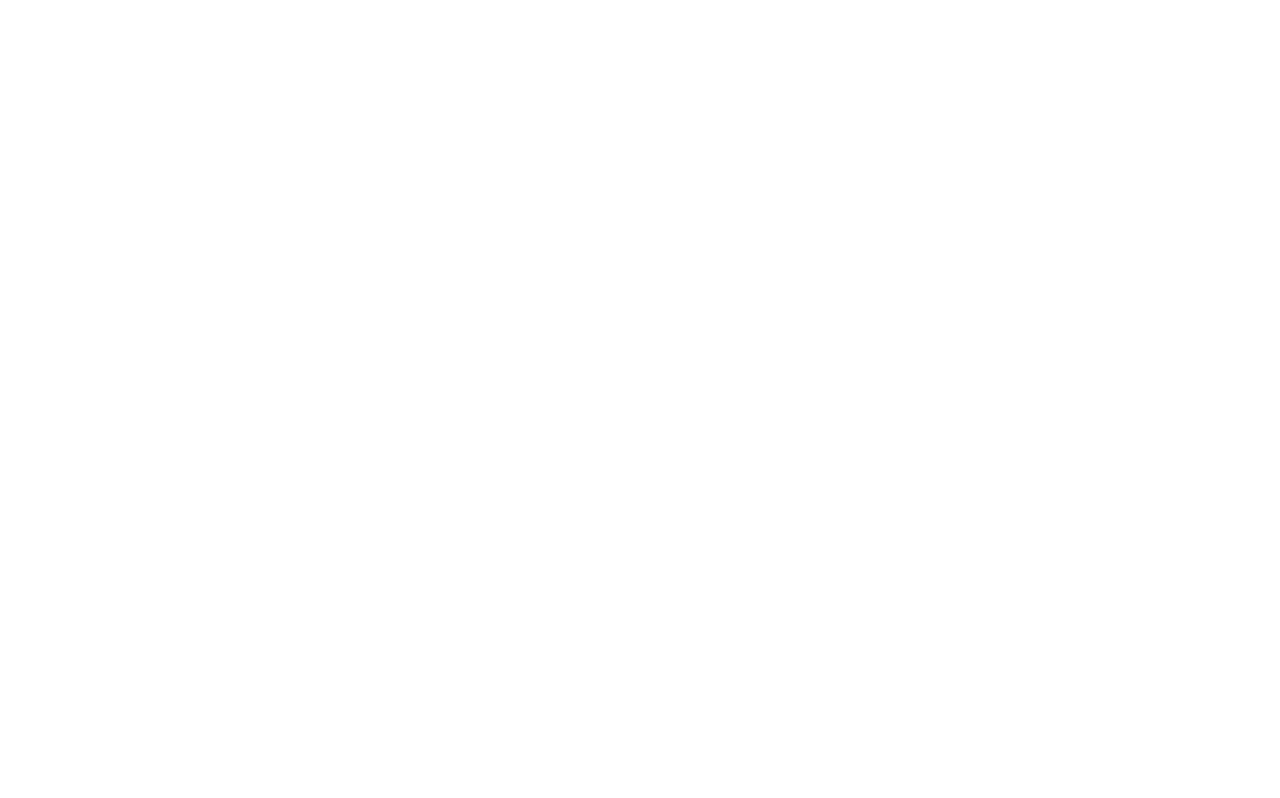
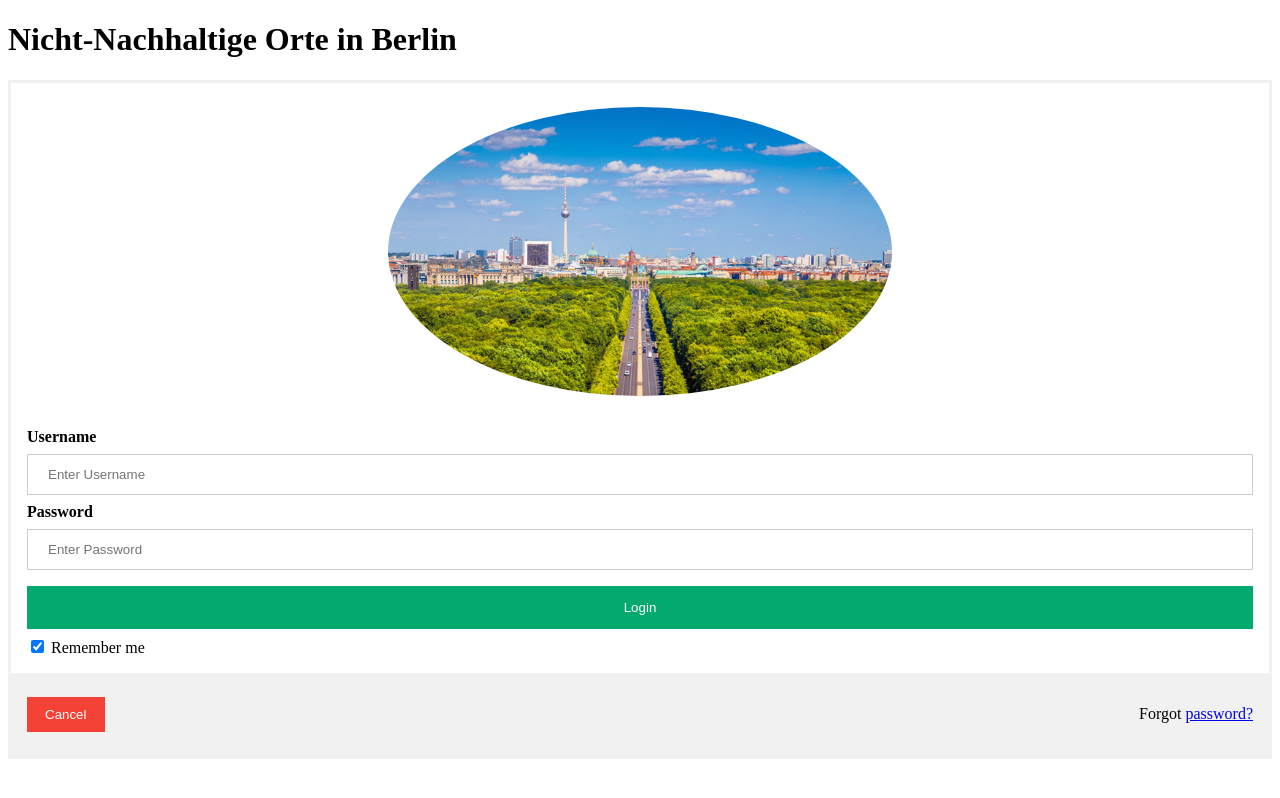
Before and after one commit to D0PERMINE/web-application-development-sose-23, a plain HTML site: page index.html in a window 1280 px wide. Drawn offline with Linux system fonts and the light colour scheme.

Commit message:
added login form

```diff
--- a/css/style.css
+++ b/css/style.css
@@ -0,0 +1,71 @@
+/* Bordered form */
+form {
+    border: 3px solid #f1f1f1;
+  }
+
+  /* Full-width inputs */
+  input[type=text], input[type=password] {
+    width: 100%;
+    padding: 12px 20px;
+    margin: 8px 0;
+    display: inline-block;
+    border: 1px solid #ccc;
+    box-sizing: border-box;
+  }
+
+  /* Set a style for all buttons */
+  button {
+    background-color: #04AA6D;
+    color: white;
+    padding: 14px 20px;
+    margin: 8px 0;
+    border: none;
+    cursor: pointer;
+    width: 100%;
+  }
+
+  /* Add a hover effect for buttons */
+  button:hover {
+    opacity: 0.8;
+  }
+
+  /* Extra style for the cancel button (red) */
+  .cancelbtn {
+    width: auto;
+    padding: 10px 18px;
+    background-color: #f44336;
+  }
+
+  /* Center the avatar image inside this container */
+  .imgcontainer {
+    text-align: center;
+    margin: 24px 0 12px 0;
+  }
+
+  /* Avatar image */
+  img.green_berlin {
+    width: 40%;
+    border-radius: 50%;
+  }
+
+  /* Add padding to containers */
+  .container {
+    padding: 16px;
+  }
+
+  /* The "Forgot password" text */
+  span.psw {
+    float: right;
+    padding-top: 16px;
+  }
+
+  /* Change styles for span and cancel button on extra small screens */
+  @media screen and (max-width: 300px) {
+    span.psw {
+      display: block;
+      float: none;
+    }
+    .cancelbtn {
+      width: 100%;
+    }
+  }
--- a/index.html
+++ b/index.html
@@ -8,5 +8,32 @@
     <link rel='stylesheet' type='text/css' href='css/style.css'>
 </head>
 <body>
+    <div>
+        <h1>Nicht-Nachhaltige Orte in Berlin</h1>
+
+        <form action="action_page.php" method="post">
+            <div class="imgcontainer">
+              <img src="resources/images/green_berlin.jpeg" alt="green_berlin" class="green_berlin">
+            </div>
+
+            <div class="container">
+              <label for="uname"><b>Username</b></label>
+              <input type="text" placeholder="Enter Username" name="uname" required>
+
+              <label for="psw"><b>Password</b></label>
+              <input type="password" placeholder="Enter Password" name="psw" required>
+
+              <button type="submit">Login</button>
+              <label>
+                <input type="checkbox" checked="checked" name="remember"> Remember me
+              </label>
+            </div>
+
+            <div class="container" style="background-color:#f1f1f1">
+              <button type="button" class="cancelbtn">Cancel</button>
+              <span class="psw">Forgot <a href="#">password?</a></span>
+            </div>
+          </form>
+    </div>
 </body>
 </html>
```
Also changed, not shown: resources/images/green_berlin.jpeg (added).
